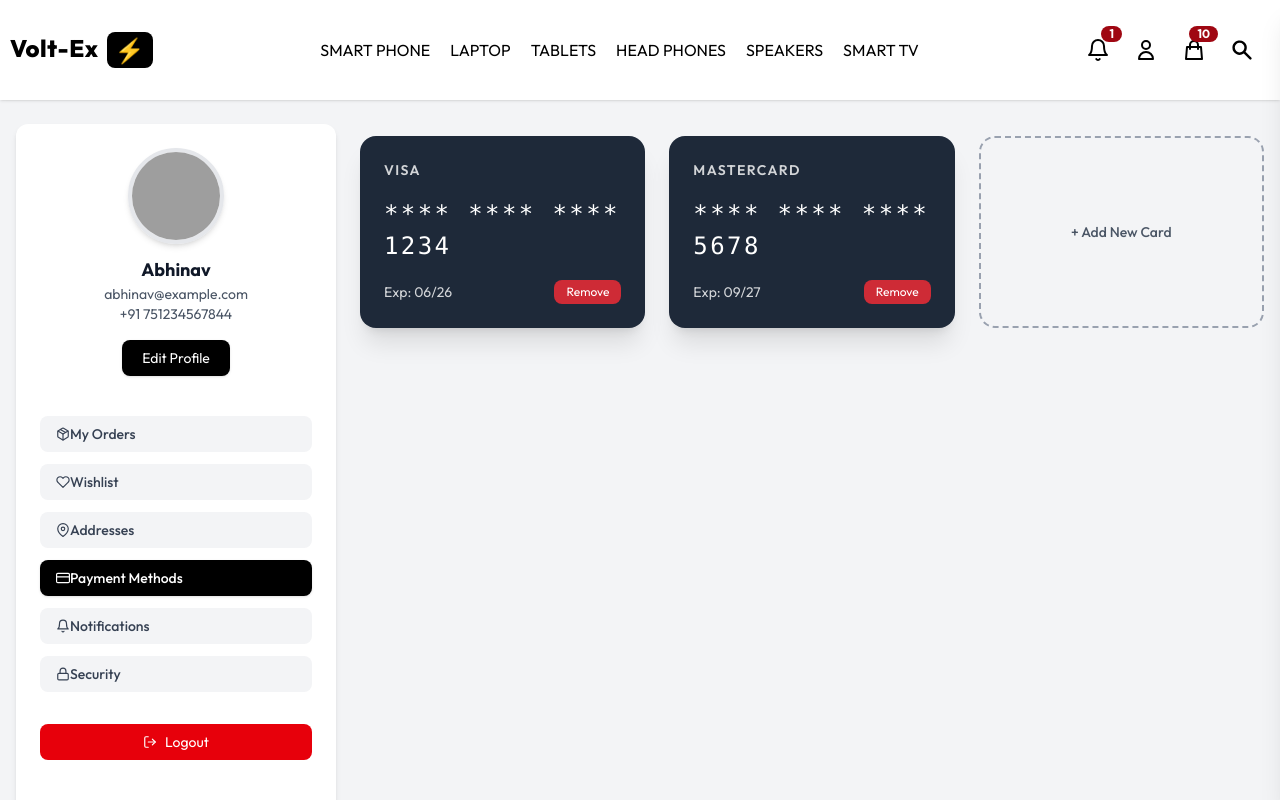
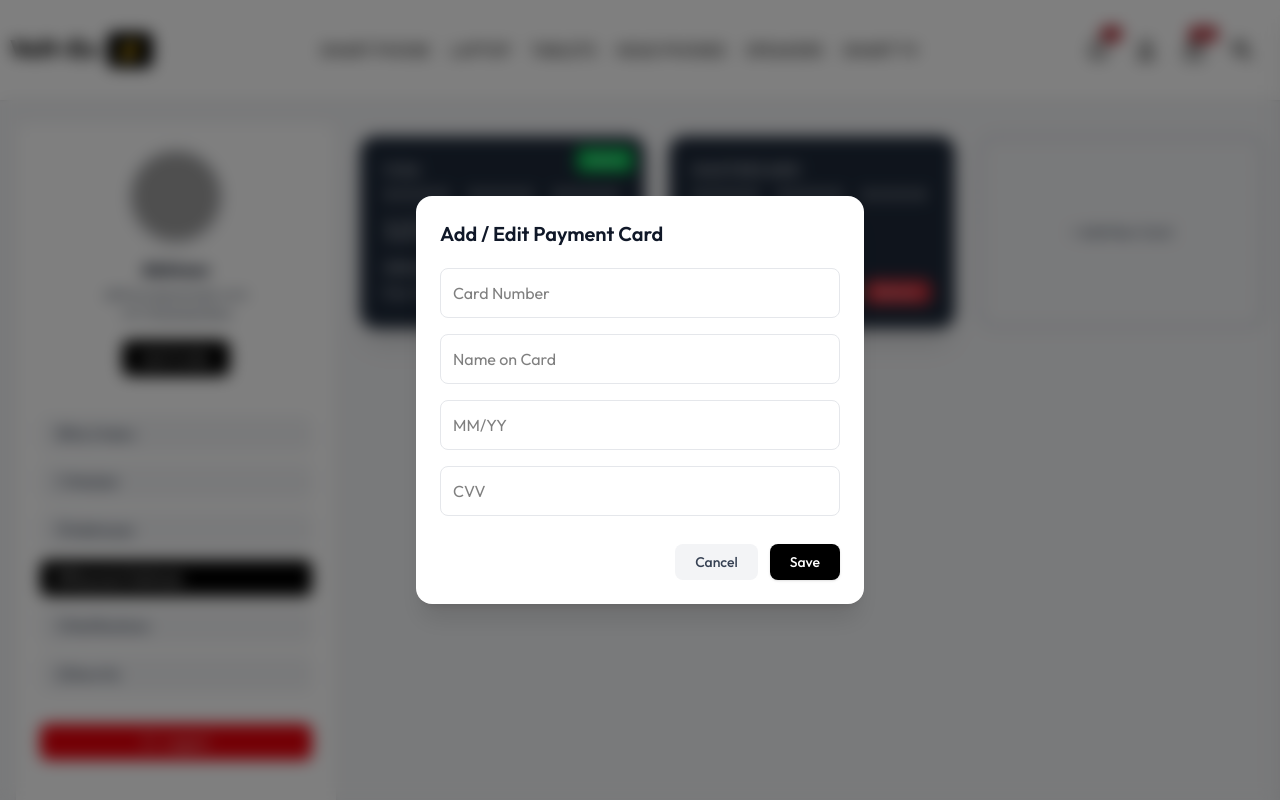
Before and after one commit to AbhinavKV369/E-Commerse-MERN, a React (Vite) app in the folder client/: page /profile/payments in a window 1280 px wide. Both pictures are taken after a click on the button "+ Add New Card". Shown: the top 800 px of the page. Built offline with nearby package versions, Linux system fonts and the light colour scheme; grey boxes are pictures that could not be loaded; a web font is replaced by a local one.

Commit message:
Completed the payment card section in profile page

```diff
--- a/client/src/components/Common/FormModal.jsx
+++ b/client/src/components/Common/FormModal.jsx
@@ -2,6 +2,7 @@ import React from "react";
 
 const FormModal = ({
   isFormOpen,
+  title,
   setIsFormOpen,
   formFields,
   formValues,
@@ -19,16 +20,18 @@ const FormModal = ({
     <div className="fixed inset-0 bg-black/50 backdrop-blur-sm flex items-center justify-center z-50">
       <div className="bg-white p-6 rounded-2xl w-[90%] max-w-md shadow-xl relative">
         <h2 className="text-xl font-semibold text-gray-900 mb-5">
-          Add / Edit Address
+          Add / Edit {title}
         </h2>
         <form className="space-y-4" onSubmit={onSubmit}>
           {formFields.map((field) => (
             <input
               key={field.name}
               name={field.name}
+              type={field.type || "text"}
               value={formValues[field.name]}
               onChange={handleChange}
               placeholder={field.placeholder}
+              autoComplete={field.autoComplete || "off"}
               className="w-full p-3 border border-gray-200 rounded-lg focus:ring-2 focus:ring-black/70 focus:border-black/70 outline-none transition"
             />
           ))}
--- a/client/src/components/Profile/Addresses.jsx
+++ b/client/src/components/Profile/Addresses.jsx
@@ -49,7 +49,6 @@ const Addresses = () => {
 
 const handleFormSubmit = (e) => {
   e.preventDefault();
-
   if (editingId) {
     // Edit existing address
     setAddresses((prev) =>
@@ -148,6 +147,7 @@ const handleFormSubmit = (e) => {
       {/* Modal Form */}
       <FormModal
         isFormOpen={isFormOpen}
+        title="Address"
         setIsFormOpen={setIsFormOpen}
         formFields={formFields}
         formValues={formValues}
--- a/client/src/components/Profile/PaymentMethods.jsx
+++ b/client/src/components/Profile/PaymentMethods.jsx
@@ -1,10 +1,84 @@
-import React from "react";
+import React, { useState } from "react";
+import FormModal from "../Common/FormModal";
+
+const initialFormValues = {
+  nameOnCard: "",
+  cardNumber: "",
+  expiry: "",
+  cvv: "",
+};
+
+const formFields = [
+  {
+    name: "cardNumber",
+    placeholder: "Card Number",
+    type: "text",
+    autoComplete: "cc-number",
+  },
+  {
+    name: "nameOnCard",
+    placeholder: "Name on Card",
+    type: "text",
+    autoComplete: "cc-name",
+  },
+  {
+    name: "expiry",
+    placeholder: "MM/YY",
+    type: "text",
+    autoComplete: "cc-exp",
+  },
+  {
+    name: "cvv",
+    placeholder: "CVV",
+    type: "password",
+    autoComplete: "cc-csc",
+  },
+];
 
 const PaymentMethods = () => {
-  const payments = [
-    { id: 1, card: "**** **** **** 1234", type: "Visa", expiry: "06/26" },
-    { id: 2, card: "**** **** **** 5678", type: "Mastercard", expiry: "09/27" },
-  ];
+  const [payments, setPayments] = useState([
+    {
+      id: 1,
+      card: "**** **** **** 1234",
+      type: "Visa",
+      expiry: "06/26",
+      nameOnCard: "Abhinav",
+      default: true,
+    },
+    {
+      id: 2,
+      card: "**** **** **** 5678",
+      type: "Mastercard",
+      expiry: "09/27",
+      nameOnCard: "Abhinav",
+      default: false,
+    },
+  ]);
+  const [isFormOpen, setIsFormOpen] = useState(false);
+  const [formValues, setFormValues] = useState(initialFormValues);
+
+  const handleFormSubmit = (e) => {
+    e.preventDefault();
+    const addCard = {
+      ...formValues,
+      id: Date.now(),
+      card: `**** **** **** ${formValues.cardNumber.slice(-4)}`,
+      default: payments.length === 0,
+    };
+    setPayments((prev) => [...prev, addCard]);
+    setFormValues(initialFormValues);
+    setIsFormOpen(false);
+  };
+
+  const setDefault = (id) => {
+    setPayments((prev) =>
+      prev.map((payment) => ({ ...payment, default: payment.id === id }))
+    );
+  };
+
+  const removeCard = (id) => {
+    setPayments((prev) => prev.filter((pay) => pay.id !== id));
+  };
 
   return (
     <div className="grid grid-cols-1 sm:grid-cols-2 lg:grid-cols-3 gap-6">
@@ -12,30 +86,59 @@ const PaymentMethods = () => {
         <div
           key={card.id}
           className="relative h-48 w-full rounded-2xl shadow-xl p-6 text-white bg-gray-800 flex flex-col justify-between overflow-hidden">
-          {/* Decorative circles (like real cards) */}
-
+          {/* Default tag */}
+          {card.default && (
+            <span className="absolute top-3 right-3 bg-green-500 text-xs px-2 py-1 rounded">
+              Default
+            </span>
+          )}
           {/* Card Type */}
           <div className="text-sm uppercase tracking-widest font-semibold opacity-80">
             {card.type}
           </div>
-
           {/* Card Number */}
           <div className="tracking-widest text-2xl font-mono">{card.card}</div>
-
-          {/* Expiry + Remove */}
+          {/* Cardholder */}
+          <p className="text-sm mt-2">{card.nameOnCard}</p>{" "}
+          {/* Expiry + Actions */}
           <div className="flex justify-between items-center text-sm">
             <p className="opacity-80">Exp: {card.expiry}</p>
-            <button className="px-3 py-1 text-xs bg-red-500/80 hover:bg-red-600 rounded-lg transition">
-              Remove
-            </button>
+            <div className="flex gap-2">
+              {!card.default && (
+                <button
+                  onClick={() => setDefault(card.id)}
+                  className="px-3 py-1 text-xs bg-green-500/80 hover:bg-green-600 rounded-lg transition">
+                  Set Default
+                </button>
+              )}
+              <button
+                onClick={() => removeCard(card.id)}
+                className="px-3 py-1 text-xs bg-red-500/80 hover:bg-red-600 rounded-lg transition">
+                Remove
+              </button>
+            </div>
           </div>
         </div>
       ))}
 
       {/* Add Card */}
-      <button className="h-48 w-full rounded-2xl border-2 border-dashed border-gray-400 flex items-center justify-center text-gray-600 hover:border-black hover:text-black transition text-sm font-medium">
+      <button
+        onClick={() => {
+          setFormValues(initialFormValues);
+          setIsFormOpen(true);
+        }}
+        className="h-48 w-full rounded-2xl border-2 border-dashed border-gray-400 flex items-center justify-center text-gray-600 hover:border-black hover:text-black transition text-sm font-medium">
         + Add New Card
       </button>
+      <FormModal
+        title="Payment Card"
+        isFormOpen={isFormOpen}
+        setIsFormOpen={setIsFormOpen}
+        formFields={formFields}
+        formValues={formValues}
+        setFormValues={setFormValues}
+        onSubmit={handleFormSubmit}
+      />
     </div>
   );
 };
```
